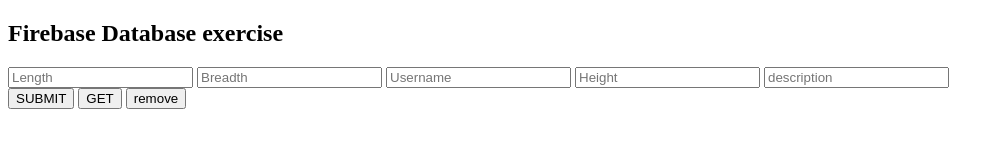
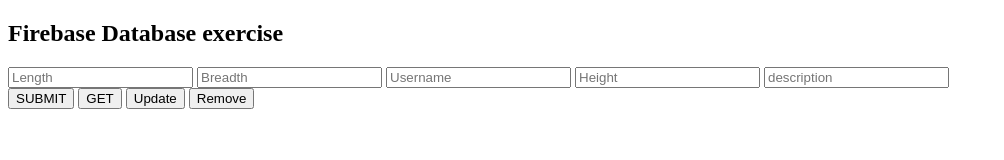
Before and after one commit to syedamaan2002/Firebase-Login, a plain HTML site: page login_form/index.html in a window 1280 px wide. Shown: the whole page, without its empty margins (0-1004 px from the left). Drawn offline with Linux system fonts and the light colour scheme.

Commit message:
Added update button stage

```diff
--- a/login_form/index.html
+++ b/login_form/index.html
@@ -25,7 +25,8 @@
       <div id="button_container">
         <button id="put" onclick="save()"> SUBMIT </button>
         <button id="get" onclick="get()"> GET </button>
-        <button id="get" onclick="remove()"> remove </button>
+        <button id="get" onclick="update()"> Update </button>
+        <button id="get" onclick="remove()"> Remove </button>
       </div>
 
     </div>
```
